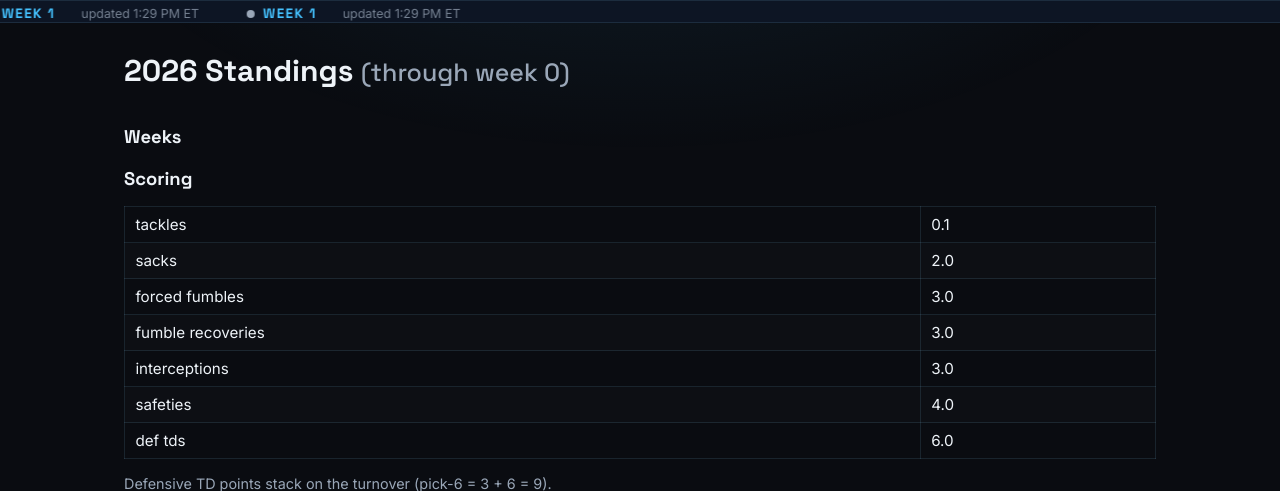
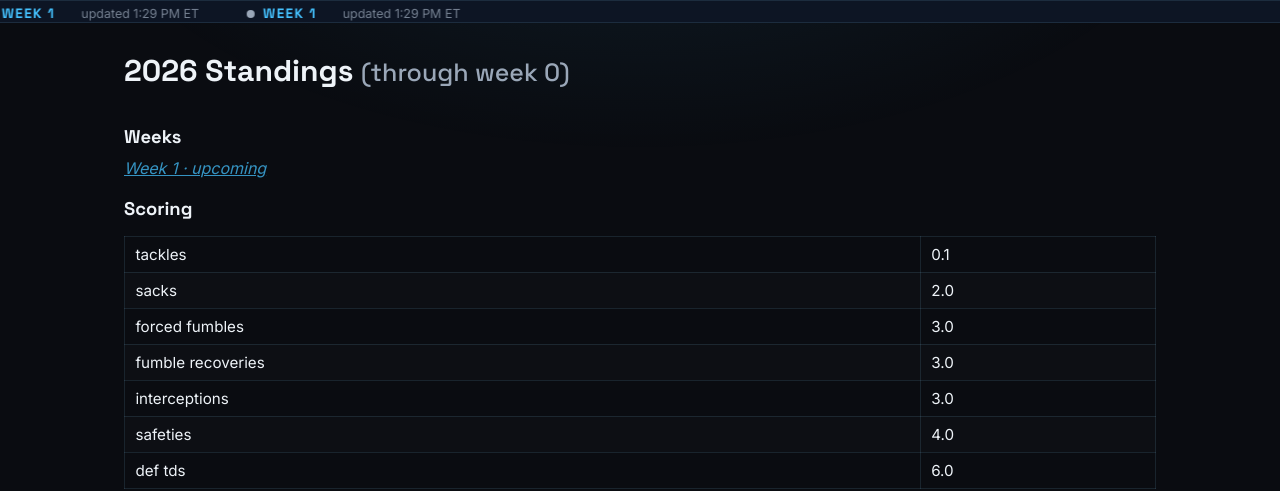
Before and after one commit to ajcassanodev/ravixfs, a FastAPI app: page / in a window 1280 px wide. Shown: the part 79-570 px from the top of the page. Run offline with FastAPI, Linux system fonts and the light colour scheme; data comes from the database, SQL or seed files in the repository; data that the repository does not hold is empty.

Commit message:
Show upcoming week link on homepage before first stats arrive

```diff
--- a/app/static/style.css
+++ b/app/static/style.css
@@ -127,6 +127,7 @@ footer{margin-top:auto;padding:24px 0 30px;border-top:1px solid var(--line);
   color:var(--muted);font-size:.82rem;position:relative;z-index:1}
 footer .wrap{display:flex;justify-content:space-between;gap:12px;flex-wrap:wrap}
 footer .disclaimer{opacity:.85}
+a.upcoming{opacity:.75;font-style:italic}
 
 /* Mobile */
 @media (max-width:640px){
--- a/app/templates/index.html
+++ b/app/templates/index.html
@@ -31,8 +31,8 @@
 {% endif %}
 <h3>Weeks</h3>
 <p>
-{% for w in range(1, through_week + 1) %}
-  <a href="/week/{{ season }}/{{ w }}">Week {{ w }}</a>{% if not loop.last %} · {% endif %}
+{% for w in range(1, through_week + 2) %}
+  <a href="/week/{{ season }}/{{ w }}"{% if w > through_week %} class="upcoming"{% endif %}>Week {{ w }}{% if w > through_week %} · upcoming{% endif %}</a>{% if not loop.last %} · {% endif %}
 {% endfor %}
 </p>
 <h3>Scoring</h3>
```
